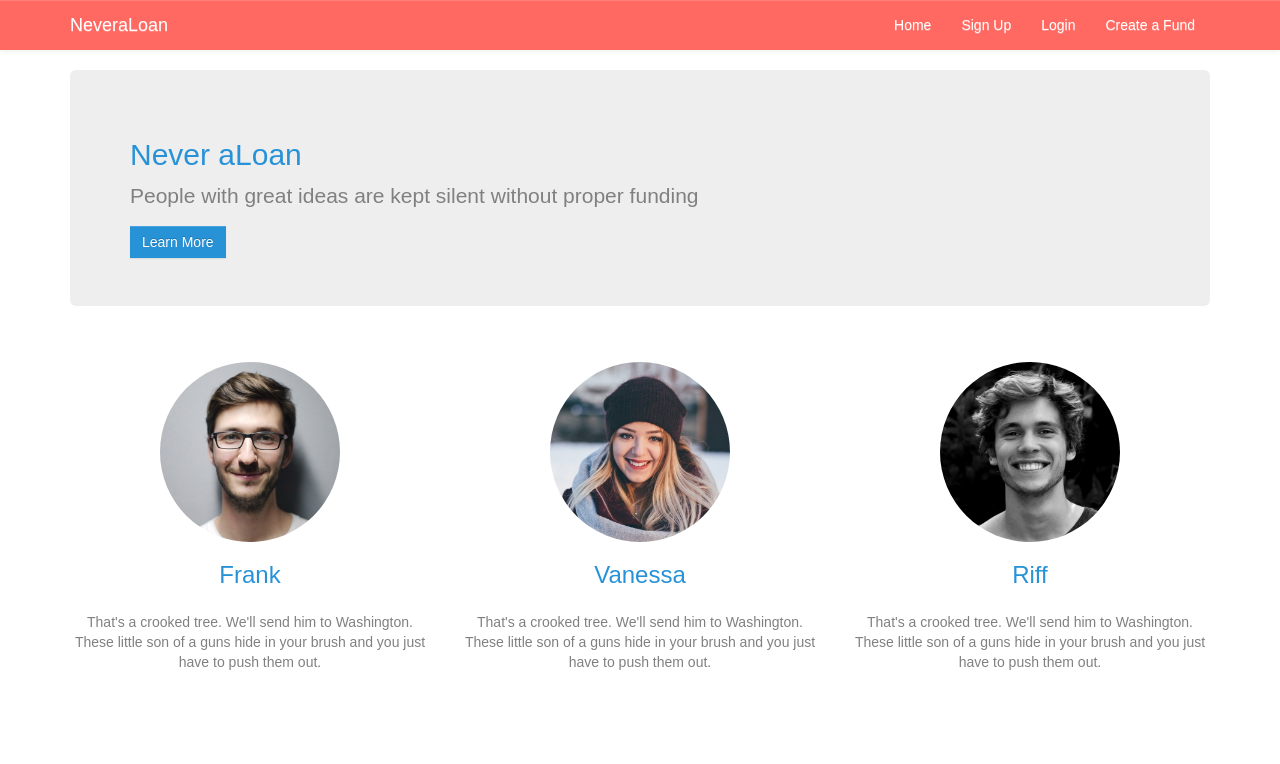
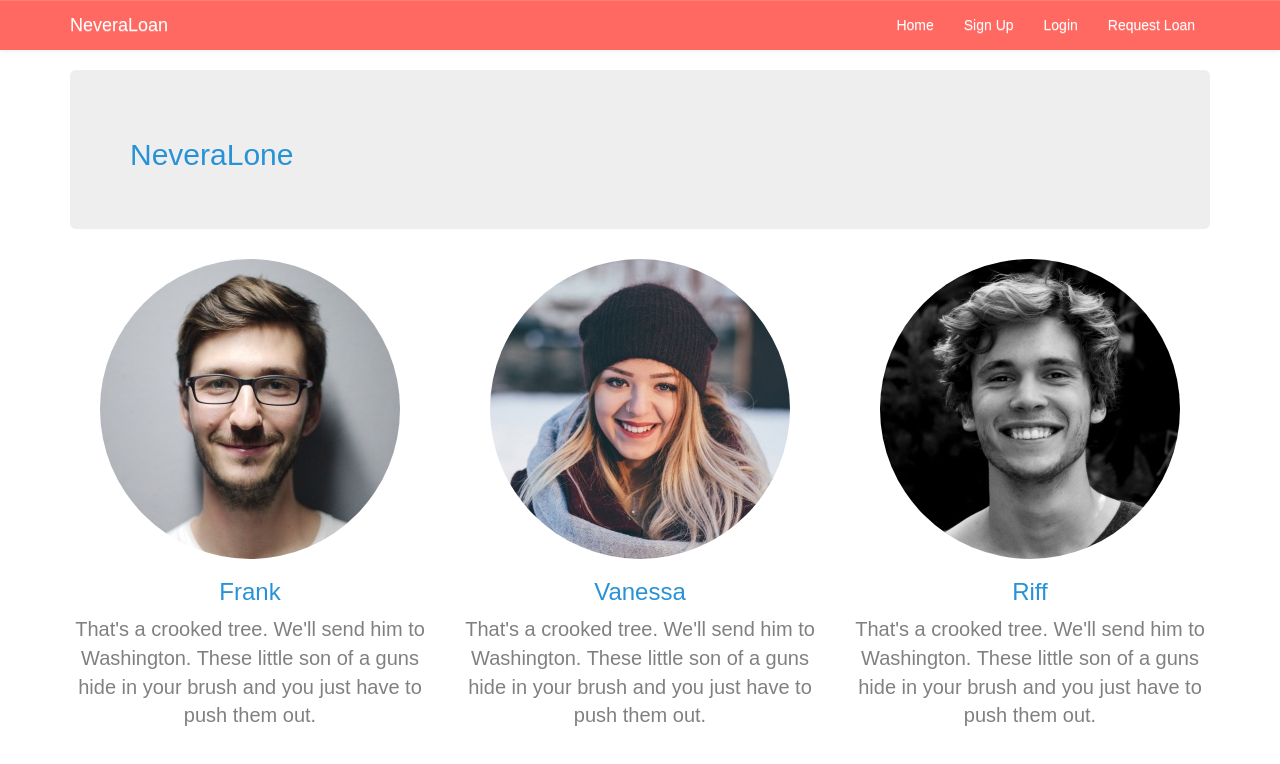
Before and after one commit to abhriguvansh/appFrontEnd, a React (Create React App) app: page / in a window 1280 px wide. Shown: the top 764 px of the page. Built offline with nearby package versions, Linux system fonts and the light colour scheme.

Commit message:
working shit 2.0

```diff
--- a/src/components/Create.js
+++ b/src/components/Create.js
@@ -13,9 +13,7 @@ export default function Login(props) {
     async function handleSubmit(event) { //handle login req
         event.preventDefault();
         try {
-            await
-                // server call to signIn(projectName, Loan);
-                alert("Logged in");
+
         } catch (e) {
             alert(e.message);
         }
--- a/src/components/CustomNavbar.jsx
+++ b/src/components/CustomNavbar.jsx
@@ -2,6 +2,7 @@ import React, { Component } from 'react'
 import { Navbar, Nav, NavItem } from 'react-bootstrap';
 import { Link } from 'react-router-dom';
 import './CustomNavbar.css'
+
 
 export default class CustomNavbar extends Component {
   render() {
@@ -25,7 +26,7 @@ export default class CustomNavbar extends Component {
               Login
             </NavItem>
             <NavItem eventKey={4} componentClass={Link} href="/create" to="/create">
-              Create a Fund
+              Request Loan
             </NavItem>
           </Nav>
         </Navbar.Collapse>
--- a/src/components/Home.css
+++ b/src/components/Home.css
@@ -1,21 +1,67 @@
-                    .jumbotron {
-              margin-bottom: 4em;
-            }
-            .person-wrapper {
-              margin-bottom: 2em;
-            }
+/* The navbar container */
+.topnav {
+    overflow: hidden;
+    background-color: #333;
+}
 
-            .profile-pic {
-              width: 50%;
-            }
+/* Navbar links */
+.topnav a {
+    float: left;
+    display: block;
+    color: #f2f2f2;
+    text-align: center;
+    padding: 14px 16px;
+    text-decoration: none;
+}
 
-            .btn-primary {
-              background-image: none;
-              border: none;
-              border-radius: 0;
-              background-color: #2892D7;
-            }
+/* Links - change color on hover */
+.topnav a:hover {
+    background-color: #ddd;
+    color: black;
+}
 
-            h3 {
-              margin-bottom: 1em;
-            }
+/*Button "Start loaning today!" */
+.button {
+    display: inline-block;
+    border-radius: 4px;
+    background-color: #f4511e;
+    border: none;
+    color: #FFFFFF;
+    text-align: center;
+    font-size: 26px;
+    padding: 20px;
+    width: 300px;
+    transition: all 0.5s;
+    cursor: pointer;
+    margin: 5px;
+}
+
+.button span {
+    cursor: pointer;
+    display: inline-block;
+    position: relative;
+    transition: 0.5s;
+}
+
+.button span:after {
+    content: '\00bb';
+    position: absolute;
+    opacity: 0;
+    top: 0;
+    right: -20px;
+    transition: 0.5s;
+}
+
+.button:hover span {
+    padding-right: 25px;
+}
+
+.button:hover span:after {
+    opacity: 1;
+    right: 0;
+}
+
+/* Stories */
+p {
+    font-size: 20px;
+}
--- a/src/components/Home.jsx
+++ b/src/components/Home.jsx
@@ -8,22 +8,18 @@ export default class Home extends Component {
     return (
       <Grid>
         <Jumbotron>
-          <h2>Never aLoan</h2>
-          <p>People with great ideas are kept silent without proper funding</p>
-          <Link to="/about">
-            <Button bsStyle="primary">Learn More</Button>
-          </Link>
+          <h2>NeveraLone</h2>
         </Jumbotron>
         <Row className="show-grid text-center">
           <Col xs={12} sm={4} className="person-wrapper">
             <Image src="assets/person-1.jpg" circle className="profile-pic"/>
             <h3>Frank</h3>
-            <p>That's a crooked tree. We'll send him to Washington. These little son of a guns hide in your brush and you just have to push them out.</p>
+              <p>That's a crooked tree. We'll send him to Washington. These little son of a guns hide in your brush and you just have to push them out.</p>
           </Col>
           <Col xs={12} sm={4} className="person-wrapper">
             <Image src="assets/person-2.jpg" circle className="profile-pic"/>
             <h3>Vanessa</h3>
-            <p>That's a crooked tree. We'll send him to Washington. These little son of a guns hide in your brush and you just have to push them out.</p>
+              <p>That's a crooked tree. We'll send him to Washington. These little son of a guns hide in your brush and you just have to push them out.</p>
           </Col>
           <Col xs={12} sm={4} className="person-wrapper">
             <Image src="assets/person-3.jpg" circle className="profile-pic"/>
```
